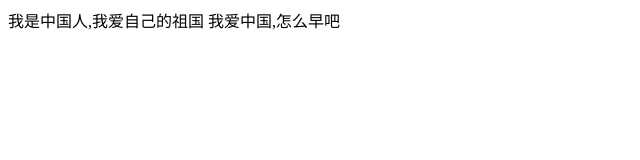
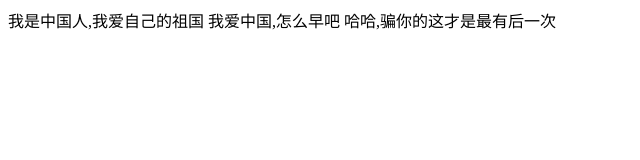
Before and after one commit to x2207475/text02, a plain HTML site: page index.html in a window 1280 px wide. Shown: the whole page, without its empty margins (0-640 px from the left). Drawn offline with Linux system fonts and the light colour scheme.

Commit message:
哈哈被骗了吧这才是最后一次

```diff
--- a/index.html
+++ b/index.html
@@ -8,6 +8,7 @@
 <div>
     我是中国人,我爱自己的祖国
     我爱中国,怎么早吧
+    哈哈,骗你的这才是最有后一次
 </div>
 </body>
 </html>
```
